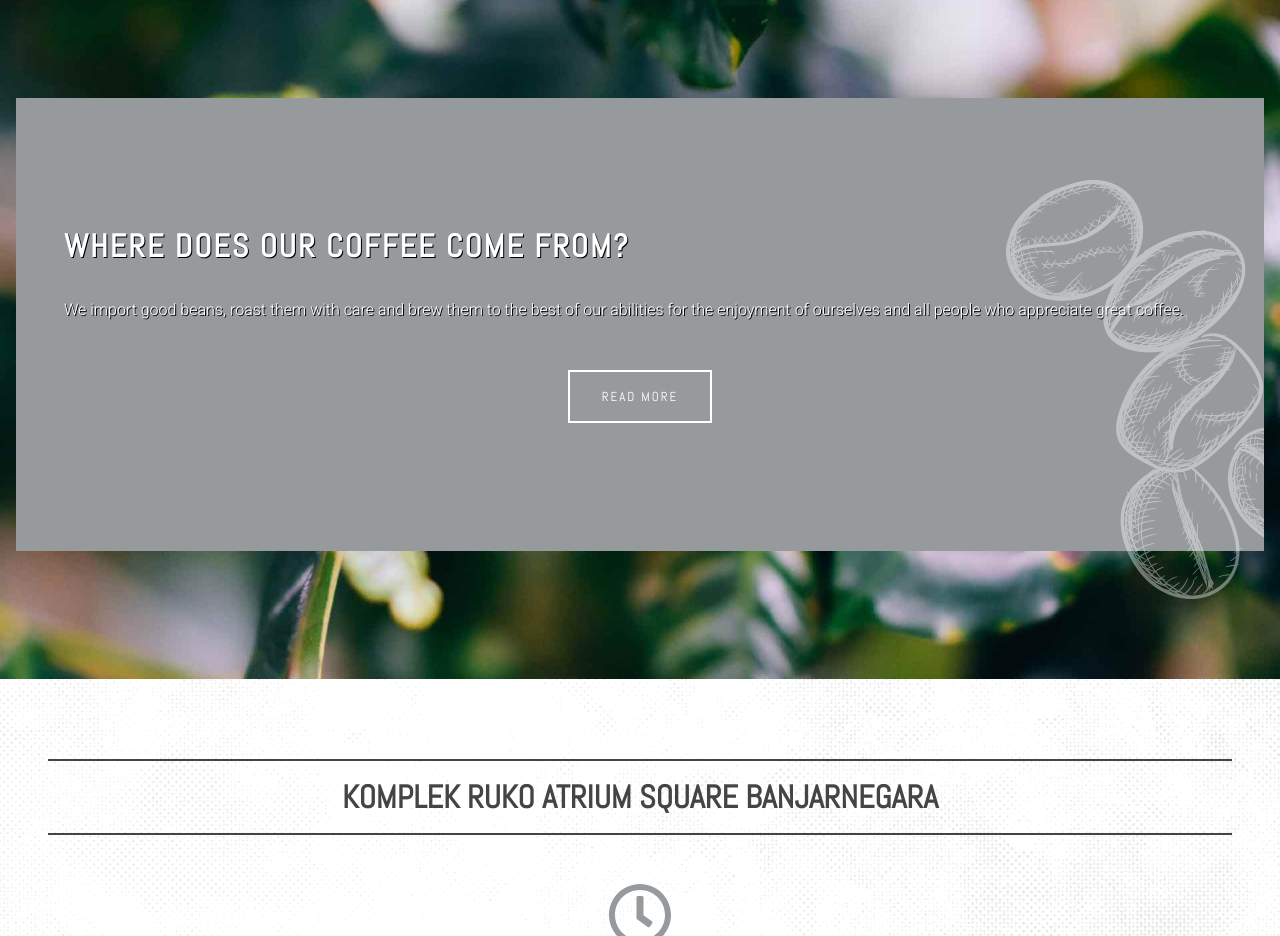
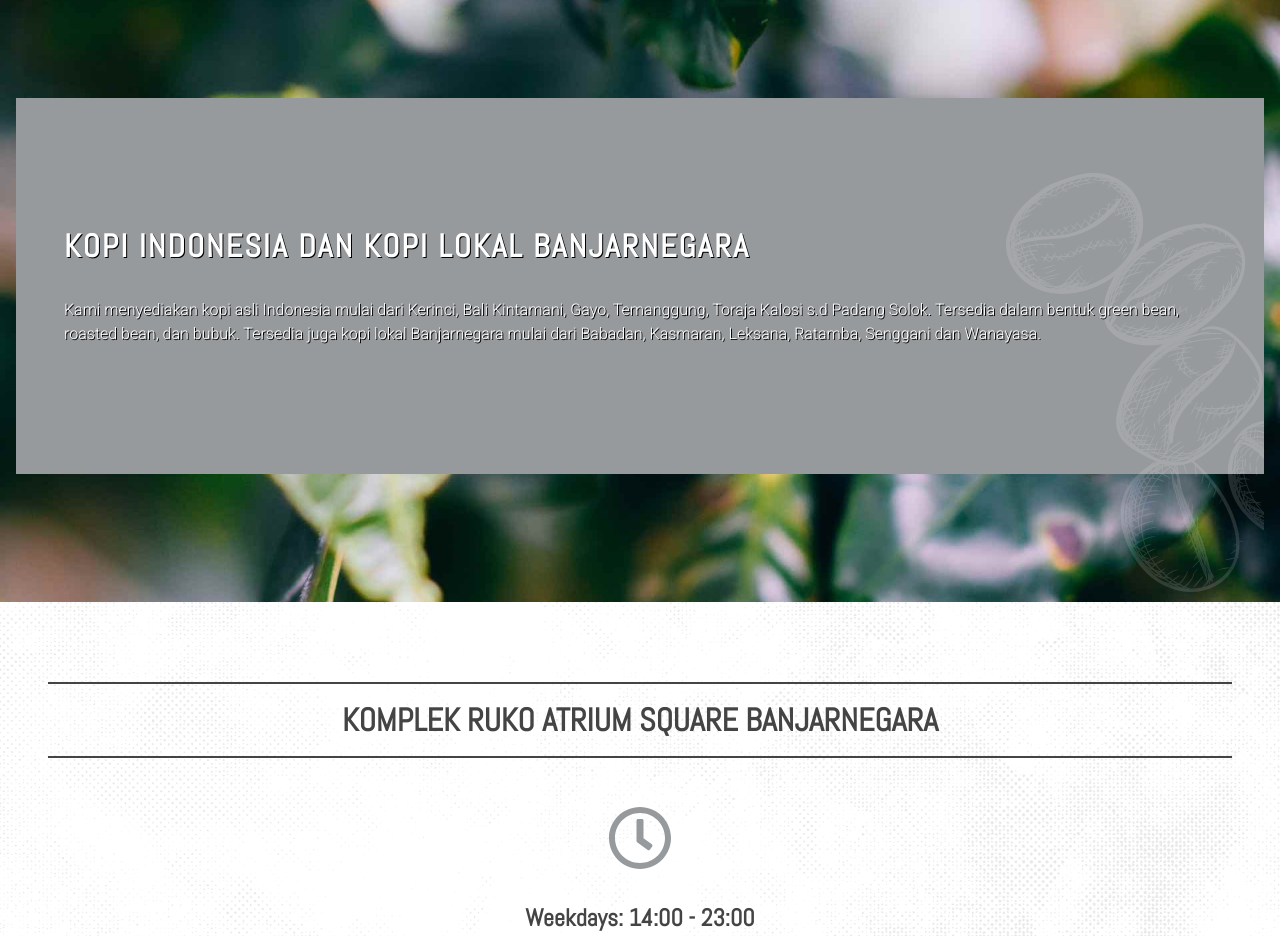
Before and after one commit to DandunAdi/coffee-project, a Next.js app: page / in a window 1280 px wide. Shown: the part 3040-3976 px from the top of the page. Built offline with nearby package versions, Linux system fonts and the light colour scheme.

Commit message:
update content

```diff
--- a/components/content.js
+++ b/components/content.js
@@ -8,15 +8,14 @@ const Content = () => {
         <div className={styles.contentBg}>
           <Image src="/images/coffee_art.png" width="271" height="503" />
         </div>
-        <h3 className="xl">WHERE DOES OUR COFFEE COME FROM?</h3>
+        <h3 className="xl">KOPI INDONESIA DAN KOPI LOKAL BANJARNEGARA</h3>
         <p className={styles.contentBody}>
-          We import good beans, roast them with care and brew them to the best
-          of our abilities for the enjoyment of ourselves and all people who
-          appreciate great coffee.
+          Kami menyediakan kopi asli Indonesia mulai dari Kerinci, Bali
+          Kintamani, Gayo, Temanggung, Toraja Kalosi s.d Padang Solok. Tersedia
+          dalam bentuk green bean, roasted bean, dan bubuk. Tersedia juga kopi
+          lokal Banjarnegara mulai dari Babadan, Kasmaran, Leksana, Ratamba,
+          Senggani dan Wanayasa.
         </p>
-        <div className="flex" style={{ marginTop: "3rem", textShadow: "none" }}>
-          <span className="btn sm">READ MORE</span>
-        </div>
       </div>
     </section>
   );
--- a/components/content.module.css
+++ b/components/content.module.css
@@ -24,5 +24,5 @@
   position: absolute;
   right: 0;
   top: 10%;
-  opacity: 0.6;
+  opacity: 0.2;
 }
```
